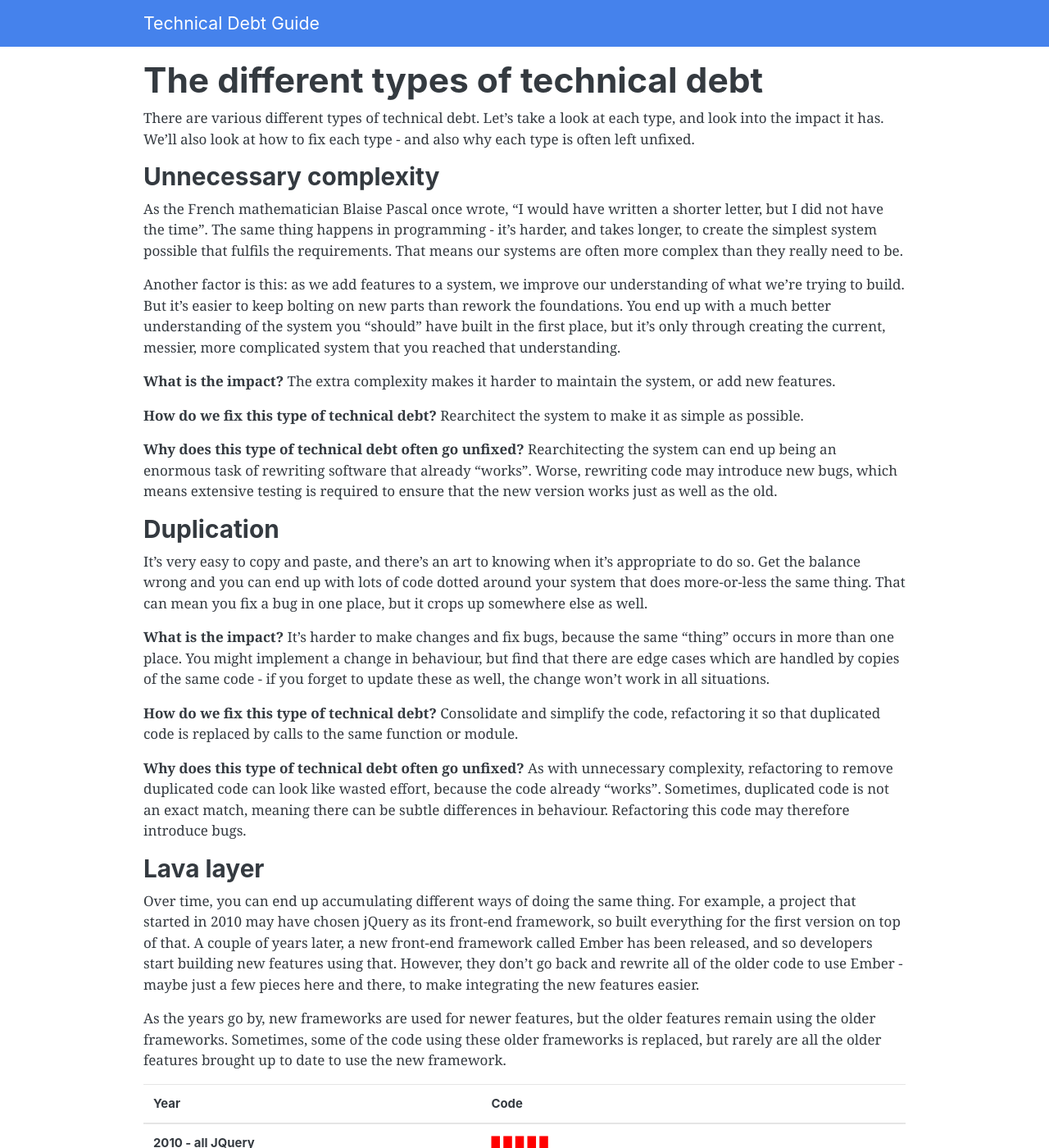
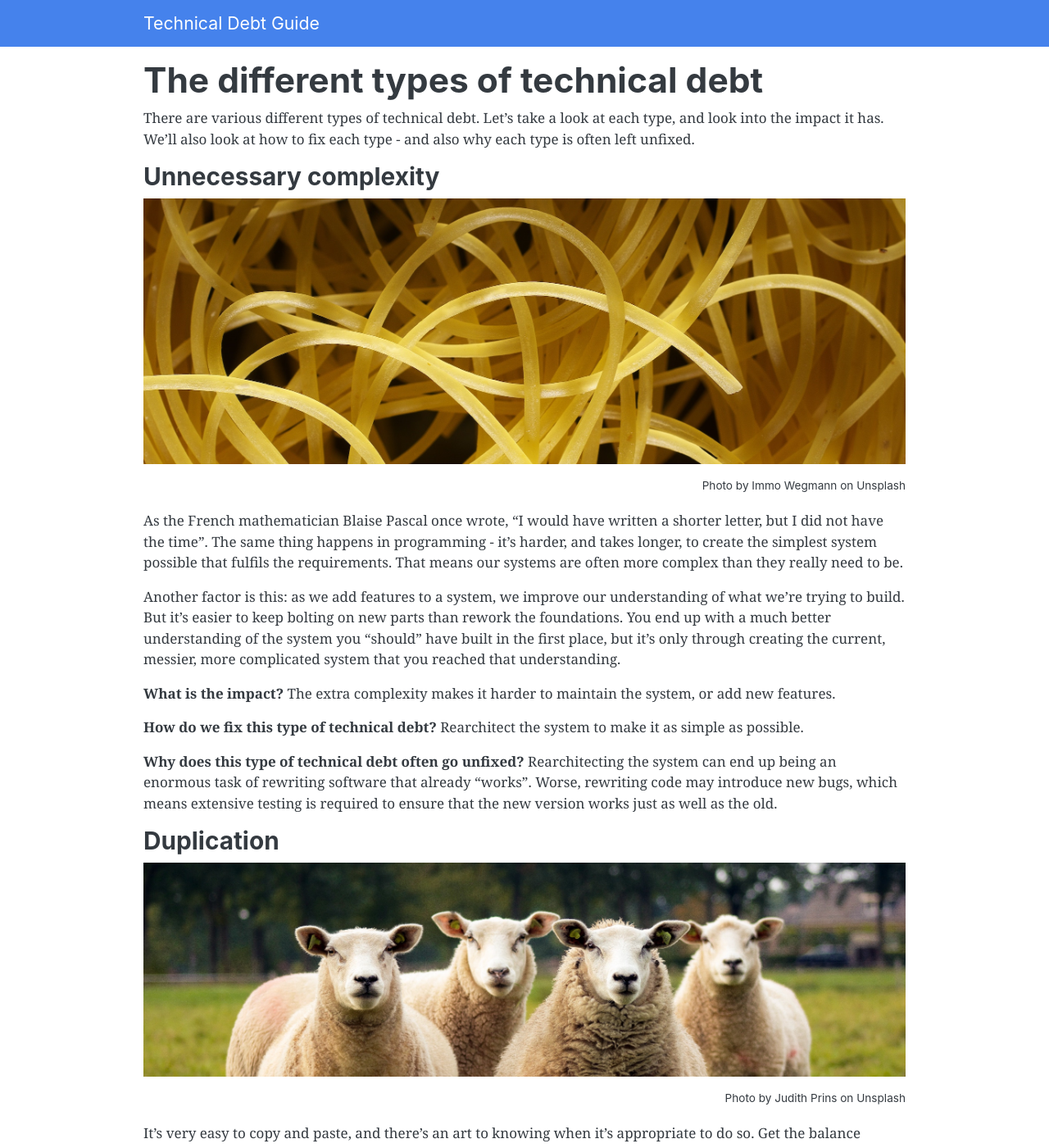
Before and after one commit to alexwarren/techdebtguide, a Jekyll site: the page built from articles/types-of-technical-debt.md, in a window 1280 px wide and 1400 px high. Shown: the whole window at 82% size. Built offline with Jekyll 4.4.1, drawn with Linux system fonts in a browser that asks for light colours.

Commit message:
Add photos

```diff
--- a/articles/types-of-technical-debt.md
+++ b/articles/types-of-technical-debt.md
@@ -13,6 +13,10 @@ There are various different types of technical debt. Let's take a look at each t
 
 ### Unnecessary complexity
 
+<img src="/photos/immo-wegmann-qnrJoo2_4EQ-unsplash.jpg">
+
+<div class="photo-credit">Photo by Immo Wegmann on Unsplash</div>
+
 As the French mathematician Blaise Pascal once wrote, "I would have written a shorter letter, but I did not have the time". The same thing happens in programming - it's harder, and takes longer, to create the simplest system possible that fulfils the requirements. That means our systems are often more complex than they really need to be.
 
 Another factor is this: as we add features to a system, we improve our understanding of what we're trying to build. But it's easier to keep bolting on new parts than rework the foundations. You end up with a much better understanding of the system you "should" have built in the first place, but it's only through creating the current, messier, more complicated system that you reached that understanding.
@@ -24,6 +28,10 @@ Another factor is this: as we add features to a system, we improve our understan
 **Why does this type of technical debt often go unfixed?** Rearchitecting the system can end up being an enormous task of rewriting software that already "works". Worse, rewriting code may introduce new bugs, which means extensive testing is required to ensure that the new version works just as well as the old.
 
 ### Duplication
+
+<img src="/photos/judith-prins-AJa7S1fjy-I-unsplash.jpg">
+
+<div class="photo-credit">Photo by Judith Prins on Unsplash</div>
 
 It's very easy to copy and paste, and there's an art to knowing when it's appropriate to do so. Get the balance wrong and you can end up with lots of code dotted around your system that does more-or-less the same thing. That can mean you fix a bug in one place, but it crops up somewhere else as well.
 
--- a/aw.css
+++ b/aw.css
@@ -48,6 +48,12 @@ img {
   margin: 0 0 20px 0;
 }
 
+.photo-credit {
+  font-size: 80%;
+  text-align: right;
+  margin: 0 0 20px 0;
+}
+
 span.date {
   font-size: 90%;
   margin: 0 6px;
```
Also changed, not shown: photos/immo-wegmann-qnrJoo2_4EQ-unsplash.jpg (added), photos/judith-prins-AJa7S1fjy-I-unsplash.jpg (added).
